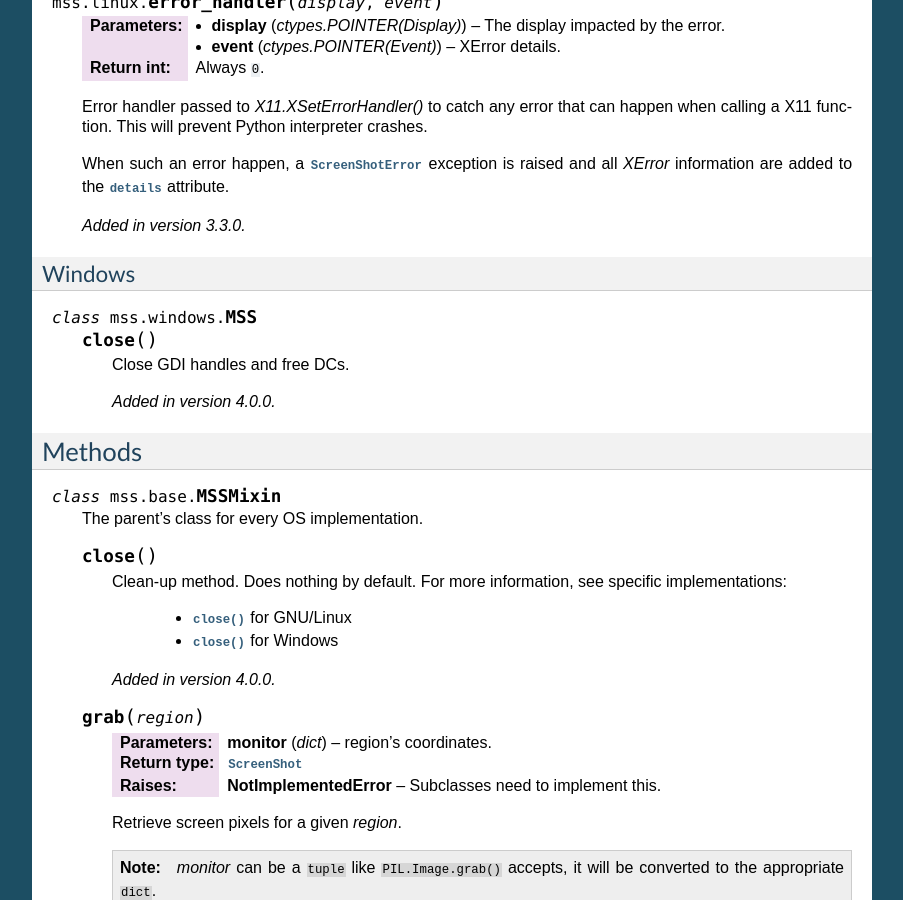
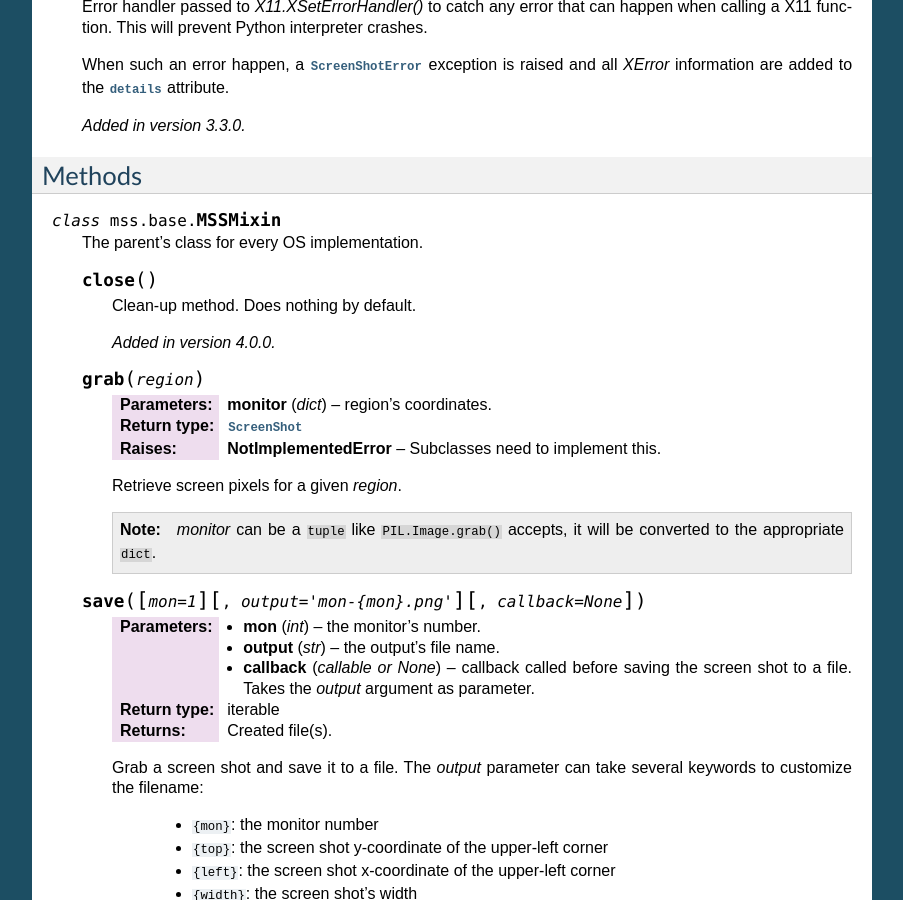
Before and after one commit to BoboTiG/python-mss, a Sphinx documentation site: the page built from docs/source/api.rst, in a window 1280 px wide and 900 px high, scrolled down 1138 px. Shown: the whole window, without its empty margins (198-1101 px from the left). Built offline with Sphinx 7.4.7, drawn with Linux system fonts in a browser that asks for light colours; some of the changed text lies outside the part shown.

Commit message:
MSS: better handle resources to prevent leaks

```diff
--- a/CHANGES.rst
+++ b/CHANGES.rst
@@ -8,6 +8,7 @@ darwin.py
 linux.py
 --------
 - Added `MSS.__slots__`
+- Deleted `MSS.close()`
 - Deleted ``LAST_ERROR`` constant. Use ``ERROR`` namespace instead, specially the ``ERROR.details`` attribute.
 
 models.py
@@ -28,6 +29,7 @@ screenshot.py
 windows.py
 ----------
 - Added `MSS.__slots__`
+- Deleted `MSS.close()`
 
 
 4.0.1 (2019-01-26)
--- a/docs/source/api.rst
+++ b/docs/source/api.rst
@@ -26,12 +26,6 @@ GNU/Linux
         :param display: The display to use.
 
         GNU/Linux initializations.
-
-    .. method:: close()
-
-        Disconnect from the X server.
-
-        .. versionadded:: 4.0.0
 
     .. method:: get_error_details()
 
@@ -83,20 +77,6 @@ GNU/Linux
     .. versionadded:: 3.3.0
 
 
-Windows
--------
-
-.. module:: mss.windows
-
-.. class:: MSS
-
-    .. method:: close()
-
-        Close GDI handles and free DCs.
-
-        .. versionadded:: 4.0.0
-
-
 Methods
 =======
 
@@ -108,10 +88,7 @@ Methods
 
     .. method:: close()
 
-        Clean-up method. Does nothing by default. For more information, see specific implementations:
-
-            - :meth:`~mss.linux.MSS.close()` for GNU/Linux
-            - :meth:`~mss.windows.MSS.close()` for Windows
+        Clean-up method. Does nothing by default.
 
         .. versionadded:: 4.0.0
 
--- a/docs/source/examples/fps.py
+++ b/docs/source/examples/fps.py
@@ -56,7 +56,6 @@ def screen_record_efficient():
             cv2.destroyAllWindows()
             break
 
-    sct.close()
     return fps
 
 
```
Also changed, not shown: docs/source/usage.rst (+0 -21 lines), 4 other files.
